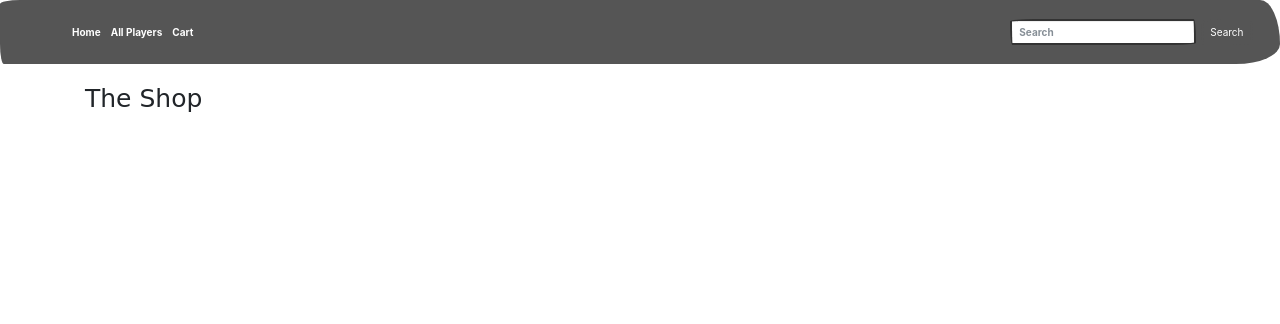
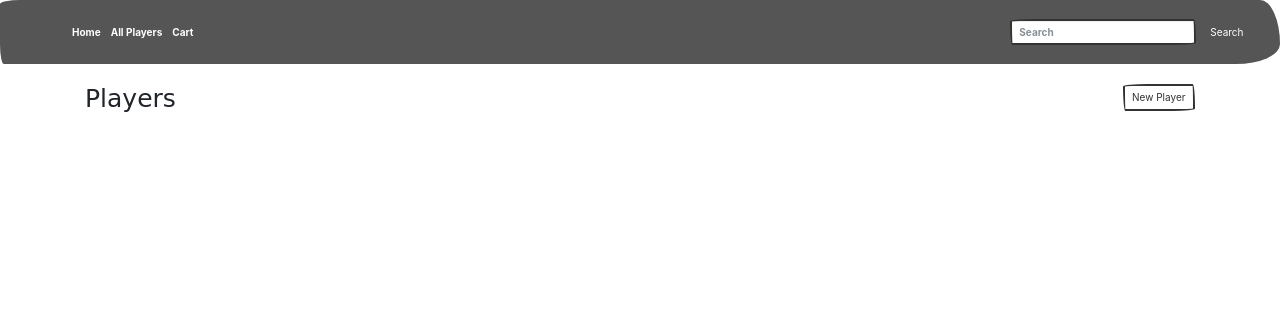
Before and after one commit to KingGenius5/The-Shop-V2, a Flask app: page / in a window 1280 px wide. Shown: the top 324 px of the page. Run offline with Flask 2, Linux system fonts and the light colour scheme; data that the repository does not hold is empty; some libraries are stand-ins or nearby versions; some web fonts are replaced.

Commit message:
Loading and displaying all player/charity items

```diff
--- a/templates/index.html
+++ b/templates/index.html
@@ -1,34 +1,49 @@
+<!-- templates/index.html -->
 {% extends 'base.html' %}
 
 {% block content %}
 
-<h1>The Shop</h1>
+<div class="row mb-4">
+  <div class="col">
+    <h1>Players</h1>
+  </div>
+  <div class="col">
+      <a href='/player/new'><button class="btn btn-outline-primary float-right custom-button-outline ml-2" href='/player/new' type='submit'>New Player</button></a>
+</div>
+</div>
+</div>
+<div class="card-group">
+  <div class="container">
 
-  <div class='container'>
-      <div class='row'>
-          {% for player in players %}
-          <div class='col-md-4 col-sm-3'>
-              <div class='card'>
-                  <div class='card-block'>
-                      <img class="mongo-images" src={{player.image}} width='250' height='350'>
-                          <div class='middle'>
-                              <form method='POST' action='/player/{{ player._id }}/add'>
-                                  <button class='btn' type='submit'>Add To Cart</button>
-                              </form>
-                          </div>
+    <div class="row">
+      {% for player in players %}
 
-                      <div class='card-title'>
-                          <h4>{{ player.player_name }}</h4>
-                      </div>
-                      <div class='card-text'>
-                          <p>{{ player.charity }}</p>
-                          <p>{{ player.pledge }}</p>
-                      </div>
-                  </div>
-              </div>
+      <div class="col-lg-3 col-md-6 mb-4">
+
+        <div class="card h-100">
+            <a href='/player/{{ player._id }}' class="player-title">
+          {% for image in player.images %}
+          <img src='{{ image }}' class="card-img-top">
+          {% endfor %}
+          <div class="card-body">
+            <h4 class="card-title">
+              <a href='/player/{{ player._id }}' class="player-title">{{ player.title }}</a>
+            </h4>
+            <h5>{{ player.price }}</h5>
+            <p class="card-text">{{ player.description }}</p>
           </div>
-          {% endfor %}
+          <div class="card-footer">
+            <small class="text-muted">{{ player.rating }}</small>
+          </div>
+        </a>
+        </div>
       </div>
+      {% endfor %}
+    </div>
+
   </div>
 
+</div>
+
+
 {% endblock %}
```
